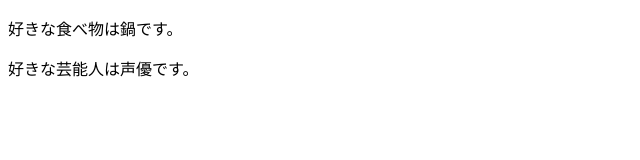
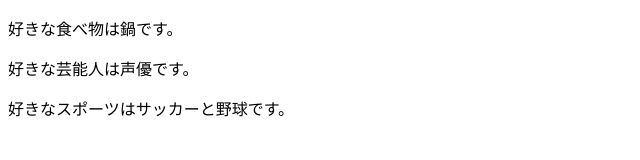
Before and after one commit to 4252108/command-practice, a plain HTML site: page index.html in a window 1280 px wide. Shown: the whole page, without its empty margins (0-640 px from the left). Drawn offline with Linux system fonts and the light colour scheme.

Commit message:
好きなスポーツを追記＆修正

```diff
--- a/index.html
+++ b/index.html
@@ -8,5 +8,6 @@
 <body>
     <p>好きな食べ物は鍋です。</p>
     <p>好きな芸能人は声優です。</p>
+    <p>好きなスポーツはサッカーと野球です。</p>
 </body>
 </html>
```
